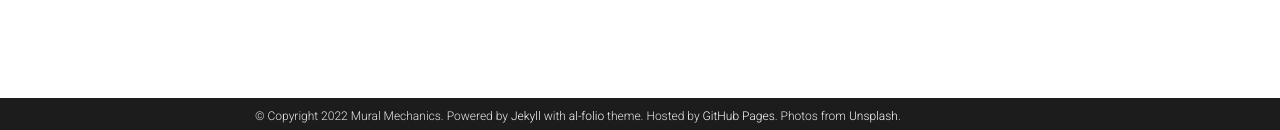
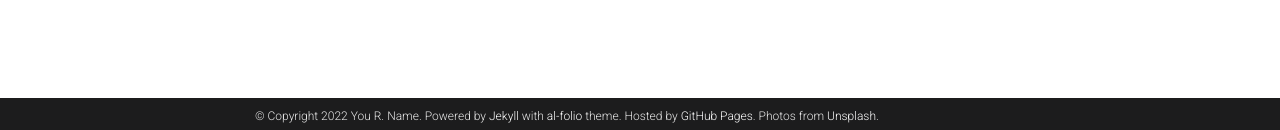
Before and after one commit to boss328/Hero-Villain-Little-vs.-Luther-, a Jekyll site: the page built from _pages/teaching.md, in a window 1280 px wide. Shown: the part 767-897 px from the top of the page. Built offline with Jekyll 4.4.1, drawn with Linux system fonts in a browser that asks for light colours; comment, search, counter and statistics services are not loaded; a style sheet for code colours, icons or effects is not loaded.

Commit message:
Update _config.yml

```diff
--- a/_config.yml
+++ b/_config.yml
@@ -3,9 +3,9 @@
 # -----------------------------------------------------------------------------
 
 title: Mural Mechanics
-first_name: Mural
-middle_name:
-last_name: Mechanics
+first_name: You
+middle_name: R.
+last_name: Name
 email: you@example.com
 description: > # the ">" symbol means to ignore newlines until "footer_text:"
   A simple, whitespace theme for academics. Based on [*folio](https://github.com/bogoli/-folio) design.
@@ -18,7 +18,7 @@ keywords: jekyll, jekyll-theme, academic-website, portfolio-website  # add your
 lang: en # the language of your site (for example: en, fr, cn, ru, etc.)
 icon: ⚛️  # the emoji used as the favicon (alternatively, provide image name in /assets/img/)
 
-url: muralmechanics.art # the base hostname & protocol for your site
+url: https://alshedivat.github.io # the base hostname & protocol for your site
 baseurl: /al-folio # the subpath of your site, e.g. /blog/
 last_updated: false # set to true if you want to display last updated in the footer
 impressum_path:  # set to path to include impressum link in the footer, use the same path as permalink in a page, helps to conform with EU GDPR
```
